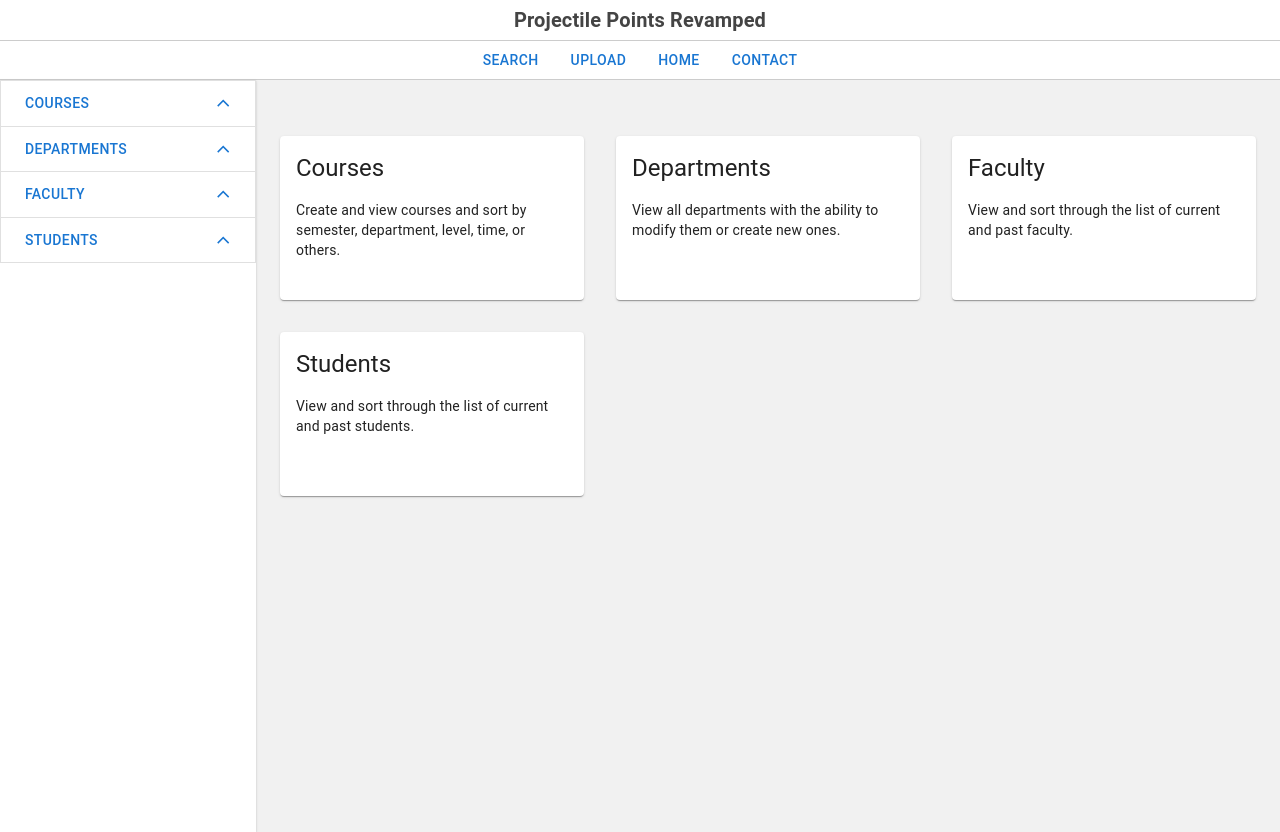
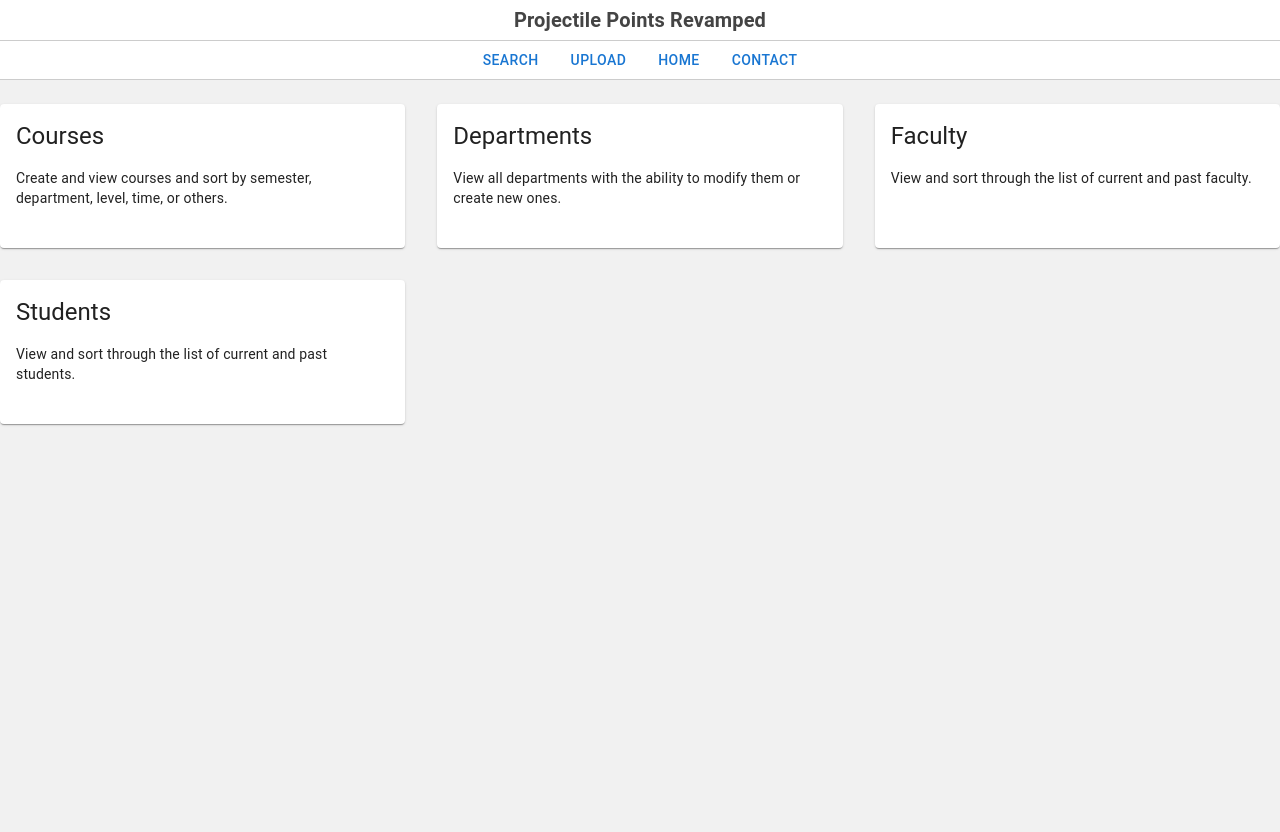
Before and after one commit to cameronmcginley/projectile-points-database, a Next.js app: page / in a window 1280 px wide. After the commit the page ends 800 px from the top, so only its background shows below. Built offline with nearby package versions, Linux system fonts and the light colour scheme.

Commit message:
Updated layouts

```diff
--- a/components/layouts/main.tsx
+++ /dev/null
@@ -1,24 +0,0 @@
-import Navbar from "../Navbar";
-import Sidebar from "../Sidebar";
-import React from "react";
-import ContainerContent from "../ContainerContent";
-import { Grid } from "@mui/material";
-
-// Layout that includes Navbar, Sidebar, and non-visible content container
-const Layout = ({ children }: { children: React.ReactNode }) => {
-  return (
-    <>
-      <Navbar />
-      <Grid container height="94vh">
-        <Grid item style={{ width: "16rem" }}>
-          <Sidebar />
-        </Grid>
-        <Grid item xs>
-          <ContainerContent bg={false}>{children}</ContainerContent>
-        </Grid>
-      </Grid>
-    </>
-  );
-};
-
-export default Layout;
--- a/pages/404.tsx
+++ b/pages/404.tsx
@@ -1,7 +1,6 @@
 import type { NextPageWithLayout } from "./_app";
 import type { ReactElement } from "react";
-import LayoutMain from "../components/layouts/main";
-import LayoutData from "../components/layouts/data";
+import LayoutNavbar from "../components/layouts/navbar";
 
 const Courses: NextPageWithLayout = () => {
   return (
@@ -12,7 +11,7 @@ const Courses: NextPageWithLayout = () => {
 };
 
 Courses.getLayout = function getLayout(page: ReactElement) {
-  return <LayoutData>{page}</LayoutData>;
+  return <LayoutNavbar>{page}</LayoutNavbar>;
 };
 
 export default Courses;
--- a/pages/index.tsx
+++ b/pages/index.tsx
@@ -1,7 +1,7 @@
 import type { NextPageWithLayout } from "./_app";
 import type { ReactElement } from "react";
 import styles from "../styles/Home.module.css";
-import LayoutMain from "../components/layouts/main";
+import LayoutNavbar from "../components/layouts/navbar";
 import Card from "../components/Card";
 import ContainerCards from "../components/ContainerCards";
 
@@ -36,17 +36,12 @@ const Home: NextPageWithLayout = () => {
           },
         ]}
       />
-      {/* <div>
-        {data.courses.map((item) => {
-          return <p>{item.name}</p>;
-        })}
-      </div> */}
     </>
   );
 };
 
 Home.getLayout = function getLayout(page: ReactElement) {
-  return <LayoutMain>{page}</LayoutMain>;
+  return <LayoutNavbar>{page}</LayoutNavbar>;
 };
 
 export default Home;
--- a/pages/points/index.tsx
+++ b/pages/points/index.tsx
@@ -2,7 +2,7 @@ import React from "react";
 import theme from "../../components/palette";
 import type { NextPageWithLayout } from "../_app";
 import type { ReactElement } from "react";
-import LayoutData from "../../components/layouts/data";
+import LayoutNavbar from "../../components/layouts/navbar";
 
 import { dehydrate, useQuery } from "react-query";
 import { queryClient, getPoints } from "../../src/api";
@@ -130,7 +130,7 @@ const Courses: NextPageWithLayout = () => {
 };
 
 Courses.getLayout = function getLayout(page: ReactElement) {
-  return <LayoutData>{page}</LayoutData>;
+  return <LayoutNavbar>{page}</LayoutNavbar>;
 };
 
 export default Courses;
```
Also changed, not shown: components/layouts/navbar.tsx (renamed from components/layouts/data.tsx).
